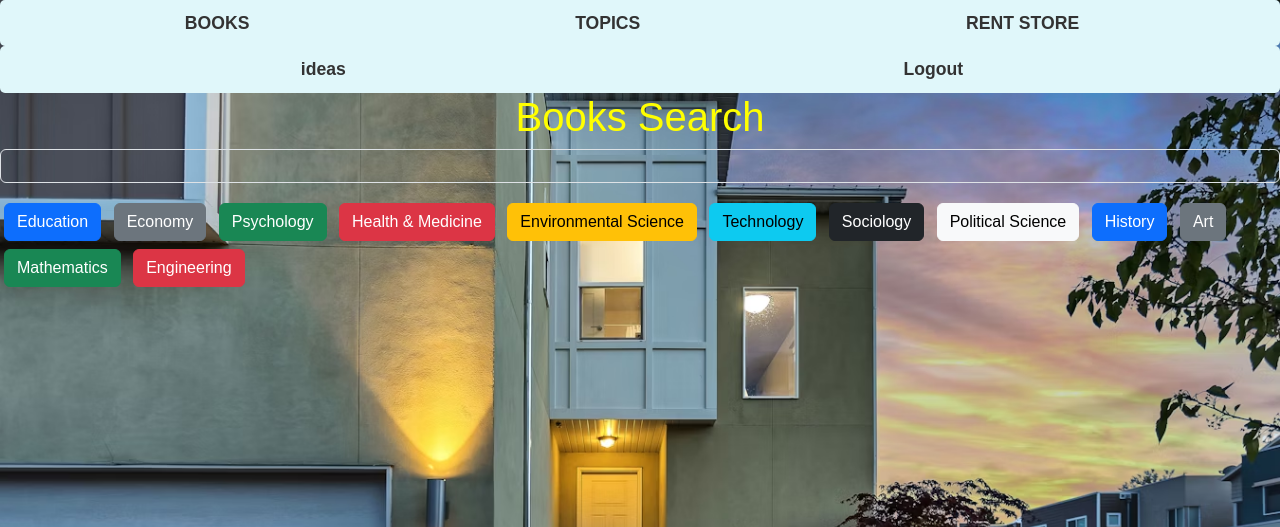
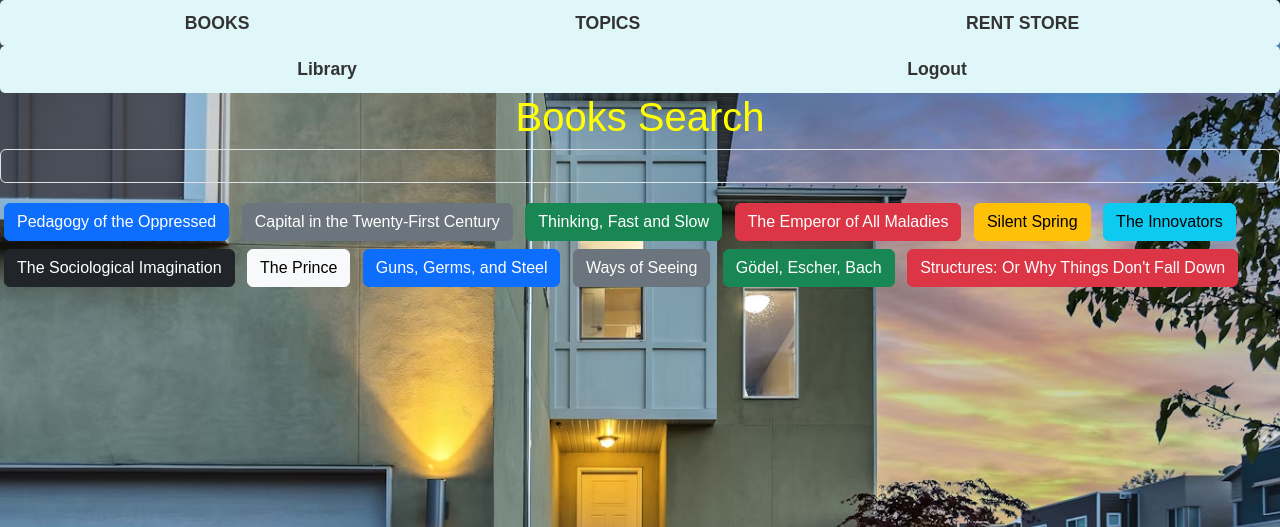
Before and after one commit to Jganyo-dotcom/finalyearapp, a Django app: page /store/books in a window 1280 px wide. Shown: the top 527 px of the page. Run offline with Django 5.2, Linux system fonts and the light colour scheme; a user stored in the database is signed in.

Commit message:
abouttoimplmentlibraty

```diff
--- a/store/static/store/store.js
+++ b/store/static/store/store.js
@@ -20,6 +20,9 @@ document.addEventListener('DOMContentLoaded', function(){
              const link = item.url || 'not available'
 
                newdiv = document.createElement('div')
+               newbtn = document.createElement('button')
+               newbtn.textContent = 'Add to Library';
+               newbtn.className = "btn btn-sm btn-outline-primary mt-2 my-library"
                topic.innerHTML = area
 
     newdiv.innerHTML = `
@@ -29,7 +32,8 @@ document.addEventListener('DOMContentLoaded', function(){
             `;
 
 
-    document.querySelector('.info').appendChild(newdiv)
+            newdiv.appendChild(newbtn)
+            document.querySelector('.info').appendChild(newdiv)
 
         }
 
@@ -71,6 +75,9 @@ document.addEventListener('DOMContentLoaded', function(){
                     const link = item.url || 'not avalable'
 
                     newdiv = document.createElement('div')
+                    newbtn = document.createElement('button')
+                    newbtn.textContent = 'Add to Library'
+                    newbtn.className = "btn btn-sm btn-outline-primary mt-2 my-library"
 
             newdiv.innerHTML = `
             <strong>Title:</strong> ${name}<br>
@@ -79,8 +86,8 @@ document.addEventListener('DOMContentLoaded', function(){
             `;
 
 
+            newdiv.appendChild(newbtn)
             document.querySelector('.info').appendChild(newdiv)
-
 
                 }
                  document.querySelector('#search-text').value = '';
@@ -108,9 +115,9 @@ document.addEventListener('DOMContentLoaded', function(){
 
                     document.querySelector('.info_on_topic').innerHTML = `<h1>Loading please wait ...<h1>`
                     fetch(`https://www.googleapis.com/books/v1/volumes?q=${book_title}`)
-                .then(response =>response.json())
-                .then(data=>{
-                     document.querySelector('.info_on_topic').innerHTML = ``
+                    .then(response =>response.json())
+                    .then(data=>{
+                        document.querySelector('.info_on_topic').innerHTML = ``
 
                     for (item of data.items){
                         let info =item.volumeInfo;
@@ -124,7 +131,9 @@ document.addEventListener('DOMContentLoaded', function(){
                         const pageCount = info.pageCount || 'not available';
 
                         let newdiv = document.createElement('div')
-                        let anewdiv = document.createElement('div')
+                        let newbtn = document.createElement('button')
+                        newbtn.textContent = 'Add to library'
+                        newbtn.className = "btn btn-sm btn-outline-primary mt-2 my-library"
                         newdiv.innerHTML = `
                         <strong>Title:</strong> ${title}<br>
                         <strong>Author:</strong> ${author}<br>
@@ -138,6 +147,7 @@ document.addEventListener('DOMContentLoaded', function(){
                         `;
 
 
+                        newdiv.appendChild(newbtn)
                         document.querySelector('.info_on_topic').appendChild(newdiv)
                     }
                     document.querySelector('#searchBook-value').value ='';
@@ -153,4 +163,64 @@ document.addEventListener('DOMContentLoaded', function(){
 
             }
 
+            document.querySelectorAll('.typeBook').forEach(button =>{
+                let book_title =button.dataset.info
+                button.onclick = function(){
+
+                     document.querySelector('.info_on_topic').innerHTML = `<h1>Loading please wait ...<h1>`
+                    fetch(`https://www.googleapis.com/books/v1/volumes?q=${book_title}`)
+                    .then(response =>response.json())
+                    .then(data=>{
+                        document.querySelector('.info_on_topic').innerHTML = ``
+
+                    for (item of data.items){
+                        let info =item.volumeInfo;
+                        const title = info.title || 'not available';
+                        const author = info.authors ? info.authors.join(',') : 'not available';
+                        const preview_link = info.previewLink || 'no link available';
+                        const info_link = info.infoLink ||'no link available'
+                        const lang = info.language ||'not available';
+                        const categories = info.categories ||'not available';
+                        const description =info.description|| 'not available';
+                        const pageCount = info.pageCount || 'not available';
+
+                        let newdiv = document.createElement('div')
+                        let newbtn = document.createElement('button')
+
+                        newbtn.textContent = "Add to Library";
+                        newbtn.className = "btn btn-sm btn-outline-primary mt-2 my-library";
+                        newdiv.innerHTML = `
+                        <strong>Title:</strong> ${title}<br>
+                        <strong>Author:</strong> ${author}<br>
+                        <strong>Preview link:</strong> <a href='${preview_link}' target='_blank'>Click to preview</a><br>
+                        <strong>Info link:</strong> <a href='${info_link}' target='_blank'>More info</a><br>
+                        <strong>Language:</strong> ${lang}<br>
+                        <strong>Category:</strong> ${categories}<br>
+                        <strong>Total pages:</strong> ${pageCount}<br>
+                        <hr>
+                        <strong>Description:</strong> ${description}
+                        `;
+
+                        newdiv.appendChild(newbtn)
+                        document.querySelector('.info_on_topic').appendChild(newdiv)
+
+                    }
+                    document.querySelector('#searchBook-value').value ='';
+                    document.querySelector('#book_title').innerHTML= book_title
+
+        })
+                    .catch(error=>{
+                        console.error('error :', error)
+                    })
+                }
+
+
+            })
+
+            document.querySelectorAll('.my-library').forEach(button =>{
+                button.onclick = function(){
+                    alert('not yet implemented')
+                }
+            })
+
 })
--- a/store/templates/store/Books.html
+++ b/store/templates/store/Books.html
@@ -11,21 +11,21 @@
   <!-- Data will be inserted here -->
 </div>
 
- <!-- Buttons with data-info attributes for fetching -->
-<button type="button" class="btn btn-primary m-1 " data-info="education">Education</button>
-<button type="button" class="btn btn-secondary m-1 " data-info="economy">Economy</button>
-<button type="button" class="btn btn-success m-1 " data-info="psychology">Psychology</button>
-<button type="button" class="btn btn-danger m-1 " data-info="health medicine">Health & Medicine</button>
-<button type="button" class="btn btn-warning m-1 " data-info="environmental science">Environmental Science</button>
-<button type="button" class="btn btn-info m-1 " data-info="technology">Technology</button>
+ <!-- Buttons with real book titles as both label and data-info -->
+<button type="button" class="btn btn-primary m-1 typeBook" data-info="Pedagogy of the Oppressed">Pedagogy of the Oppressed</button>
+<button type="button" class="btn btn-secondary m-1 typeBook" data-info="Capital in the Twenty-First Century">Capital in the Twenty-First Century</button>
+<button type="button" class="btn btn-success m-1 typeBook" data-info="Thinking, Fast and Slow">Thinking, Fast and Slow</button>
+<button type="button" class="btn btn-danger m-1 typeBook" data-info="The Emperor of All Maladies">The Emperor of All Maladies</button>
+<button type="button" class="btn btn-warning m-1 typeBook" data-info="Silent Spring">Silent Spring</button>
+<button type="button" class="btn btn-info m-1 typeBook" data-info="The Innovators">The Innovators</button>
 
-<!-- Additional areas -->
-<button type="button" class="btn btn-dark m-1 " data-info="sociology">Sociology</button>
-<button type="button" class="btn btn-light m-1 " data-info="political science">Political Science</button>
-<button type="button" class="btn btn-primary m-1 " data-info="history">History</button>
-<button type="button" class="btn btn-secondary m-1 " data-info="art">Art</button>
-<button type="button" class="btn btn-success m-1 " data-info="mathematics">Mathematics</button>
-<button type="button" class="btn btn-danger m-1 " data-info="engineering">Engineering</button><br><br><br><br>
+<!-- Additional Subjects -->
+<button type="button" class="btn btn-dark m-1 typeBook" data-info="The Sociological Imagination">The Sociological Imagination</button>
+<button type="button" class="btn btn-light m-1 typeBook" data-info="The Prince">The Prince</button>
+<button type="button" class="btn btn-primary m-1 typeBook" data-info="Guns, Germs, and Steel">Guns, Germs, and Steel</button>
+<button type="button" class="btn btn-secondary m-1 typeBook" data-info="Ways of Seeing">Ways of Seeing</button>
+<button type="button" class="btn btn-success m-1 typeBook" data-info="Gödel, Escher, Bach">Gödel, Escher, Bach</button>
+<button type="button" class="btn btn-danger m-1 typeBook" data-info="Structures: Or Why Things Don't Fall Down">Structures: Or Why Things Don't Fall Down</button>
 
 {% if request.user.is_authenticated %}
 <div id='center-wrapper'>
--- a/store/templates/store/layout.html
+++ b/store/templates/store/layout.html
@@ -28,7 +28,7 @@
 </div>
 {% if user.is_authenticated %}
 <div class="d-flex my-menu">
-  <a href=#  class="me-3">ideas</a>
+  <a href="{% url 'library' %}"  class="me-3">Library</a>
   <a href="{% url 'logout' %}" class="me-3">Logout</a>
 </div>
 
--- a/store/urls.py
+++ b/store/urls.py
@@ -9,5 +9,6 @@ urlpatterns = [
     path('register_view', views.register_view, name='register_view'),
     path('register', views.register, name='register'),
     path('topics', views.topics, name = 'topics'),
-    path('books', views.books, name = 'books')
+    path('books', views.books, name = 'books'),
+    path('my_library', views.library, name = 'library')
 ]
--- a/store/views.py
+++ b/store/views.py
@@ -78,3 +78,7 @@ def topics(request) :
 
 def books(request):
     return render(request, 'store/Books.html')
+
+
+def library(request) :
+    return render(request, 'store/library.html')
```
Also changed, not shown: store/templates/store/library.html (added, +7 -0 lines), db.sqlite3.
